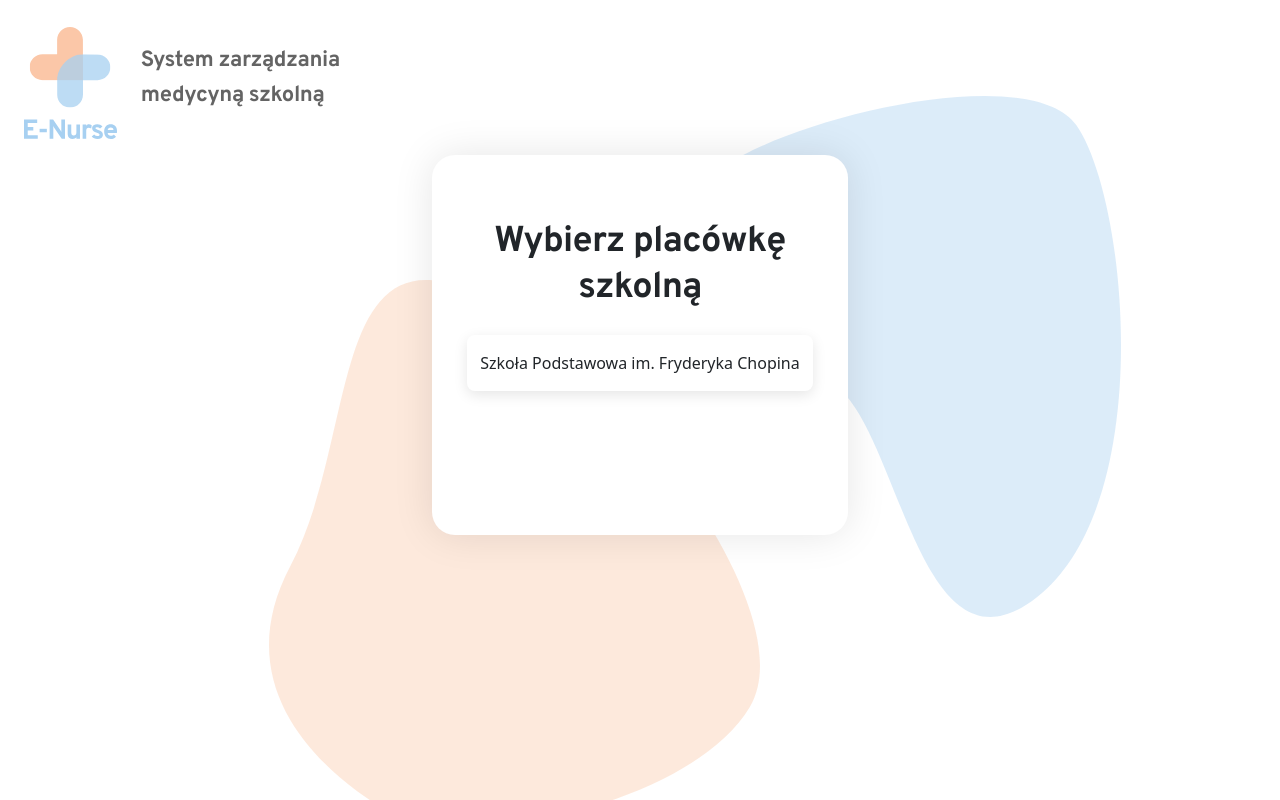
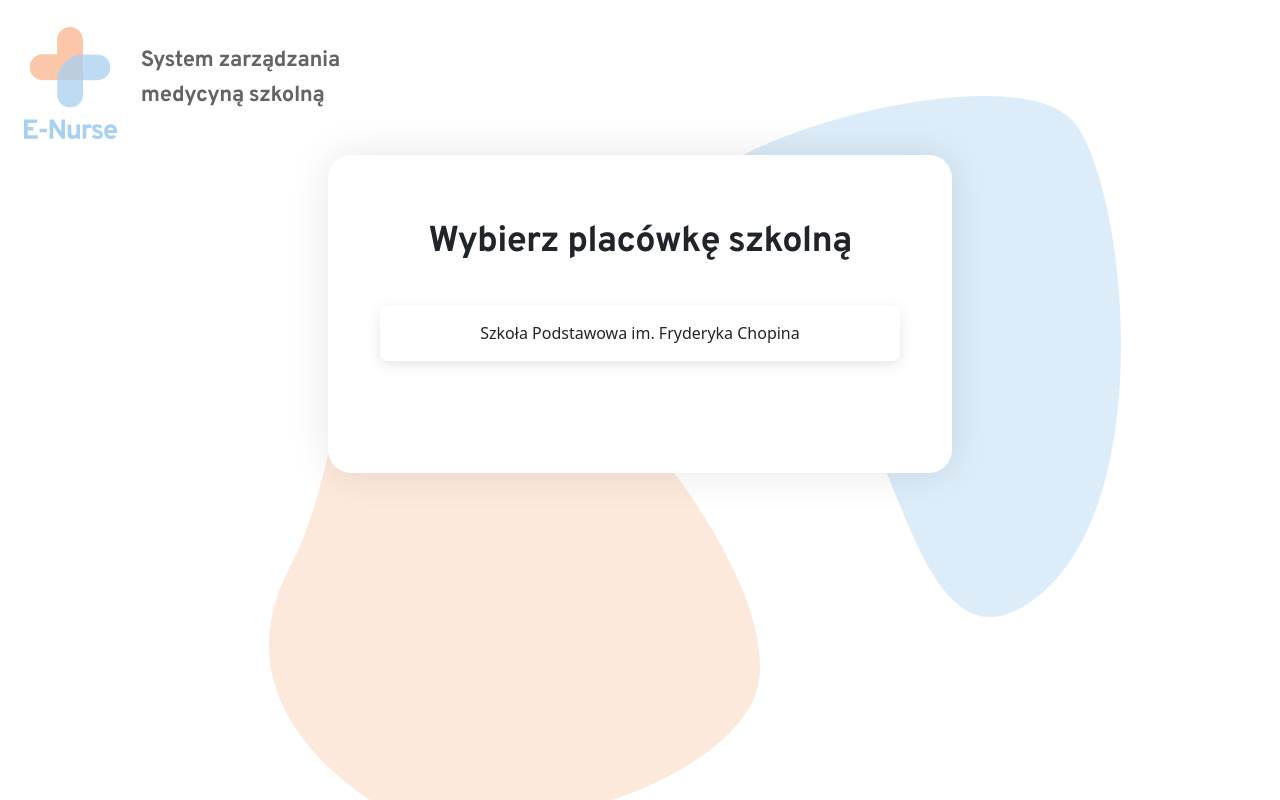
Before and after one commit to kamilawk19/E-Nurse, a PHP site: page /front/choose_school.php in a window 1280 px wide. Run offline with PHP 8.4, Linux system fonts and the light colour scheme; the visitor is signed in with stand-in values (Sample User, id 1); data comes from the database, SQL or seed files in the repository; some libraries are stand-ins or nearby versions.

Commit message:
zmiana css do choose_school i zmiana choose_school

```diff
--- a/front/choose_school.php
+++ b/front/choose_school.php
@@ -65,7 +65,7 @@ if ($conn->connect_errno != 0) {
         <img class="img-fluid peach_vector" src="images/peach_vector.svg">
         <img class="img-fluid blue_vector" src="images/blue_vector.svg">
 
-        <div class="col-md-4 offset-md-4 background__container">
+        <div class="col-md-6 offset-md-3 background__container">
             <div class="col-md-10 offset-md-1 choose_school_container">
                 <h2>Wybierz placówkę szkolną</h2>
                 <ul class="schools__list">
--- a/front/style.css
+++ b/front/style.css
@@ -266,10 +266,12 @@ a:hover{
     padding: 8vh 0;
 }
 .schools__list{
-    padding: 1rem 0;
+    padding: 1rem 0 0 0;
+    margin-bottom: 0;
 }
 .schools__list li{
     padding: 1rem 0;
+    margin-top: 1rem;
     box-shadow: 0px 4px 14px rgba(0, 0, 0, 0.1);
     border-radius: 8px;
 }
```
